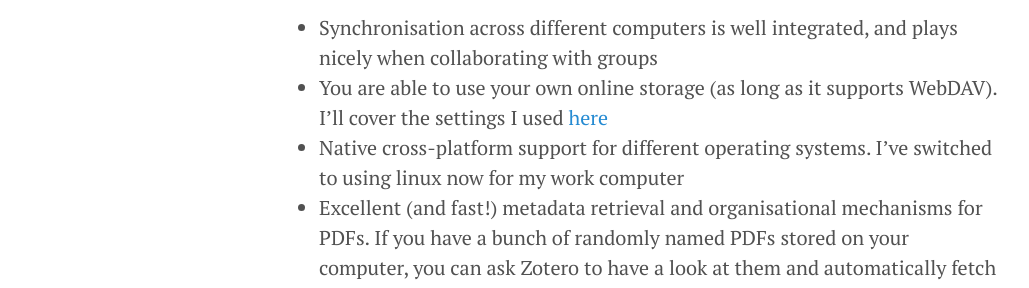
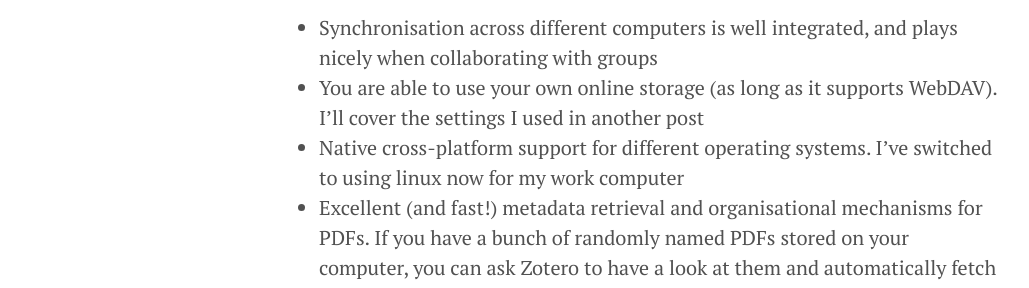
Before and after one commit to thomasteoh/thomasteoh.github.io, a Jekyll site: the page built from index.html, in a window 1280 px wide and 900 px high, scrolled down 1832 px. Shown: the part 186-474 px from the top of the window, without its empty margins (1-1030 px from the left). Built offline with Jekyll 4.4.1, drawn with Linux system fonts in a browser that asks for light colours; Markdown is read by kramdown in place of the engine named in the settings; the list of posts is cut into pages by our own code.

```diff
--- a/_posts/2015-03-09-switching-from-endnote-to-zotero.md
+++ b/_posts/2015-03-09-switching-from-endnote-to-zotero.md
@@ -30,7 +30,7 @@ Like Endnote, it is a powerful citation manager, and adjusting to using it was v
 It has some particularly useful features for my work as well, which is a bonus:
 
 - Synchronisation across different computers is well integrated, and plays nicely when collaborating with groups
-- You are able to use your own online storage (as long as it supports WebDAV). I'll cover the settings I used [here]({% post_url 2015-03-14-configuring-zotero-webdav %})
+- You are able to use your own online storage (as long as it supports WebDAV). I'll cover the settings I used in another post
 - Native cross-platform support for different operating systems. I've switched to using linux now for my work computer
 - Excellent (and fast!) metadata retrieval and organisational mechanisms for PDFs. If you have a bunch of randomly named PDFs stored on your computer, you can ask Zotero to have a look at them and automatically fetch the citation details of the paper, and then it can rename the original file with author and title.
 
```
Also changed, not shown: _drafts/2015-03-14-configuring-zotero-webdav.md (+2 -0 lines).
